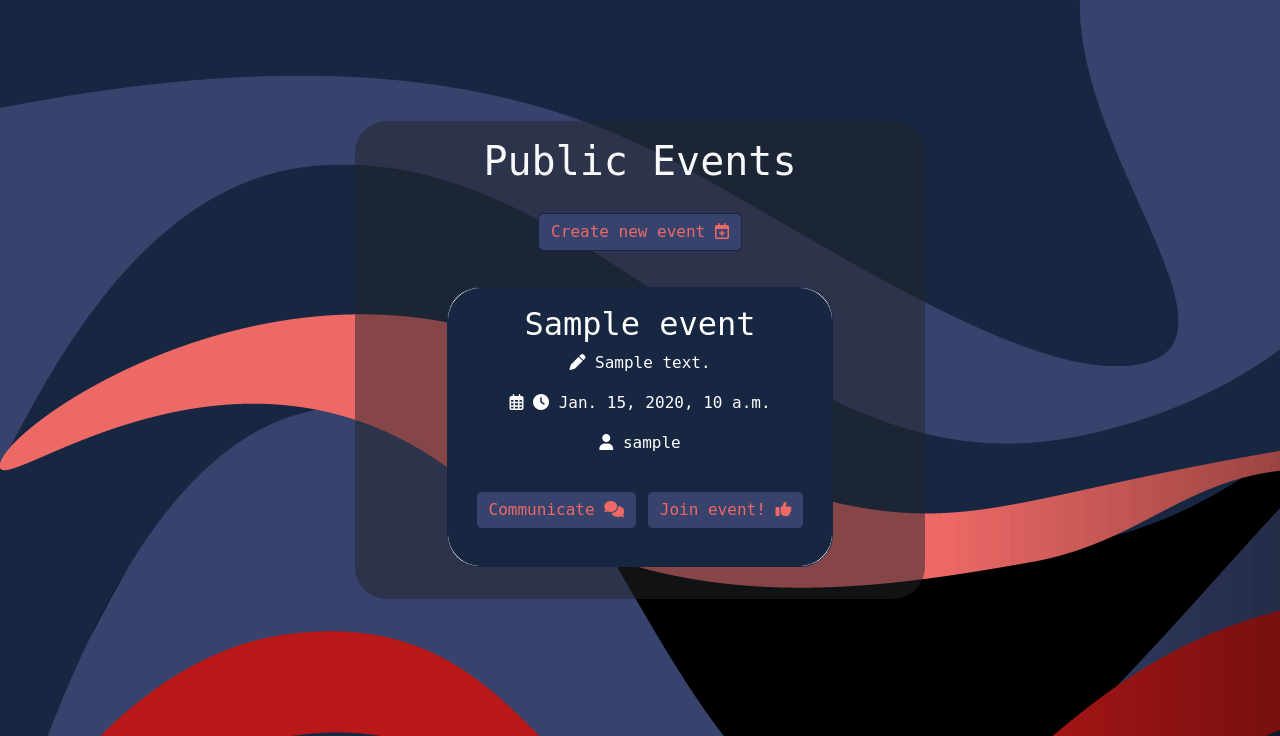
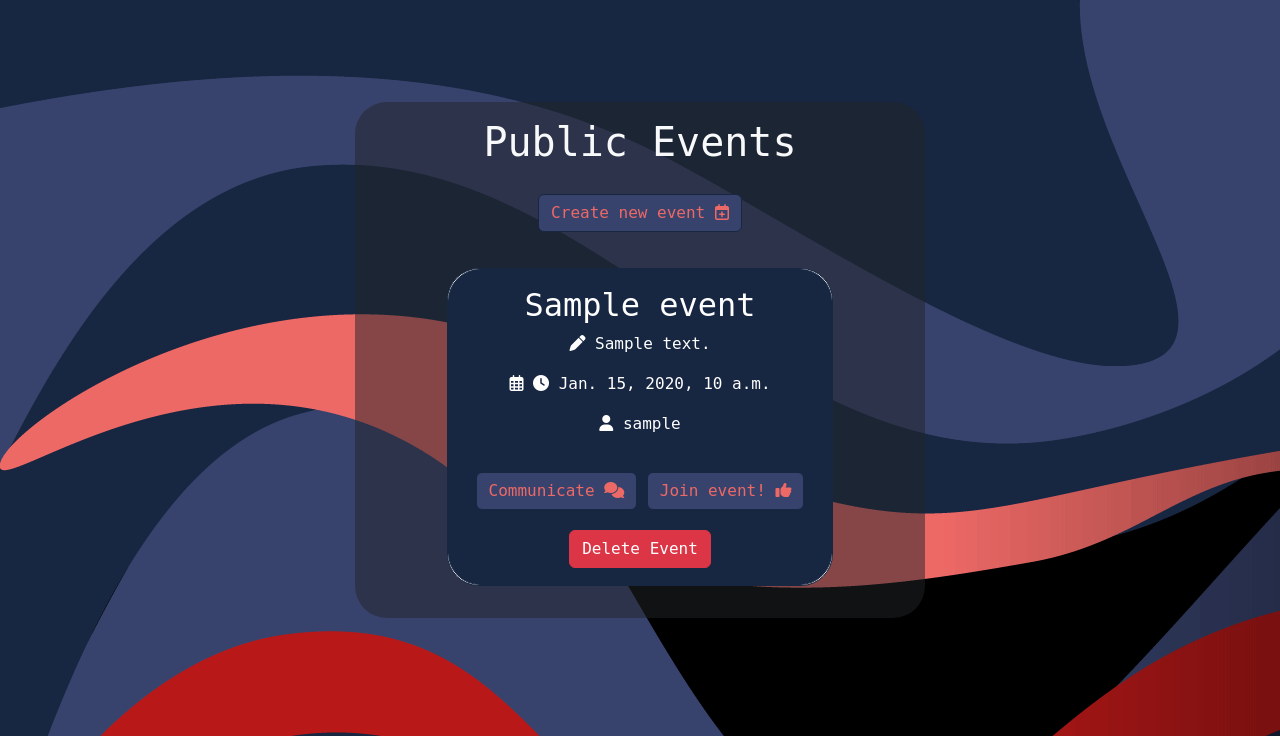
Before and after one commit to Mareliusmoen/varberg-games, a Django app: page /events/events/ in a window 1280 px wide. Shown: the part 64-800 px from the top of the page. Run offline with Django 4.2, Linux system fonts and the light colour scheme; a user stored in the database is signed in; tables that the repository leaves empty hold one stand-in row (values such as "Sample post"); some libraries are stand-ins or nearby versions; some web fonts are replaced.

Commit message:
add delete event functionality

```diff
--- a/events/urls.py
+++ b/events/urls.py
@@ -5,4 +5,5 @@ urlpatterns = [
     path('events/', views.event_list, name='events'),
     path('create_event/', views.create_event, name='create_event'),
     path('events/', views.event_list, name='event_list'),
+    path('events/<int:event_id>/delete/', views.delete_event, name='delete_event'),
 ]
--- a/events/views.py
+++ b/events/views.py
@@ -1,4 +1,4 @@
-from django.shortcuts import render, redirect
+from django.shortcuts import render, redirect, get_object_or_404
 from .models import Event, Invitation
 from .forms import EventForm, InvitationForm
 from django.contrib.auth.decorators import login_required
@@ -24,6 +24,21 @@ def create_event(request):
         form = EventForm()
     return render(request, 'create_event.html', {'form': form})
 
+
+def delete_event(request, event_id):
+    # Check if the user is logged in
+    if not request.user.is_authenticated:
+        return redirect('login')  # Redirect to the login page
+
+    # Get the event by ID
+    event = get_object_or_404(Event, id=event_id)
+
+    # Check if the user is the creator of the event
+    if request.user == event.creator:
+        # Delete the event
+        event.delete()
+
+    return redirect('event_list')  # Redirect to the event list page
 # Need to work out how to invite with the username instead
 
 
--- a/templates/events.html
+++ b/templates/events.html
@@ -16,6 +16,9 @@
             <p class="card-text"><i class="fa-solid fa-user"></i> {{ event.creator.username }}</p>
             <button class="btn signupbtn">Communicate <i class="fa-solid fa-comments"></i></button>
             <button class="btn signupbtn">Join event! <i class="fa-solid fa-thumbs-up"></i></button>
+            {% if user.is_authenticated and user == event.creator %}
+            <a href="{% url 'delete_event' event.id %}" class="btn btn-danger">Delete Event</a>
+            {% endif %}
         </div>
     </div>
     {% endfor %}
```
